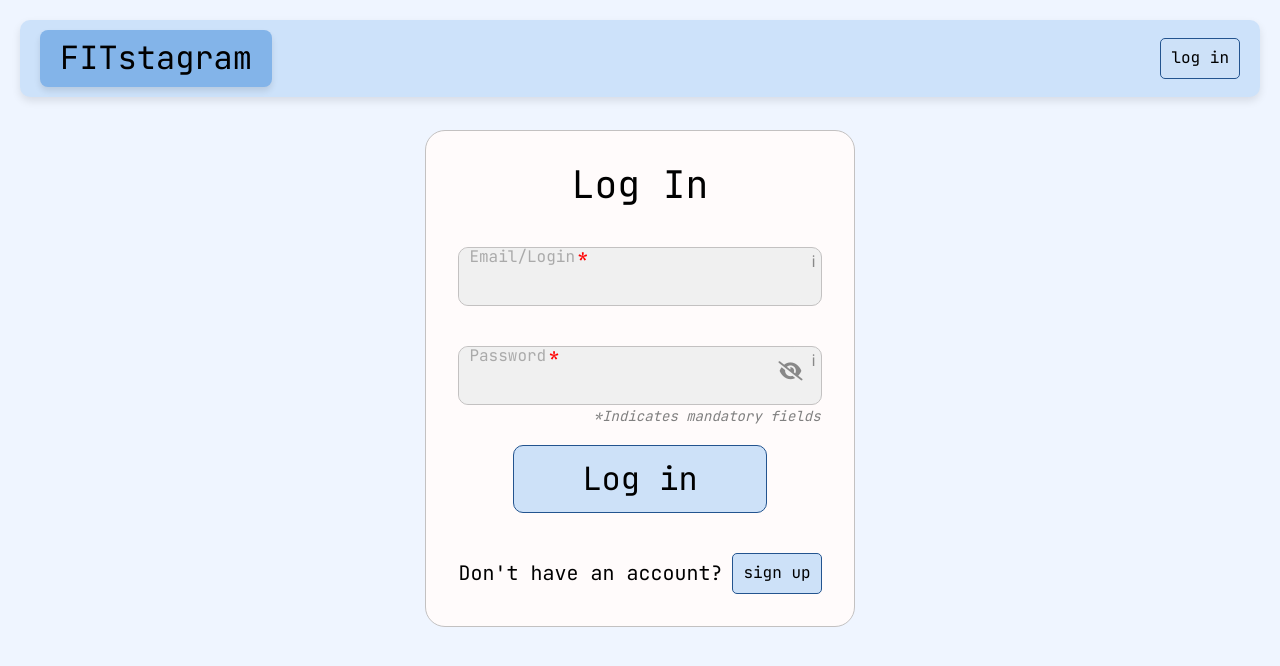
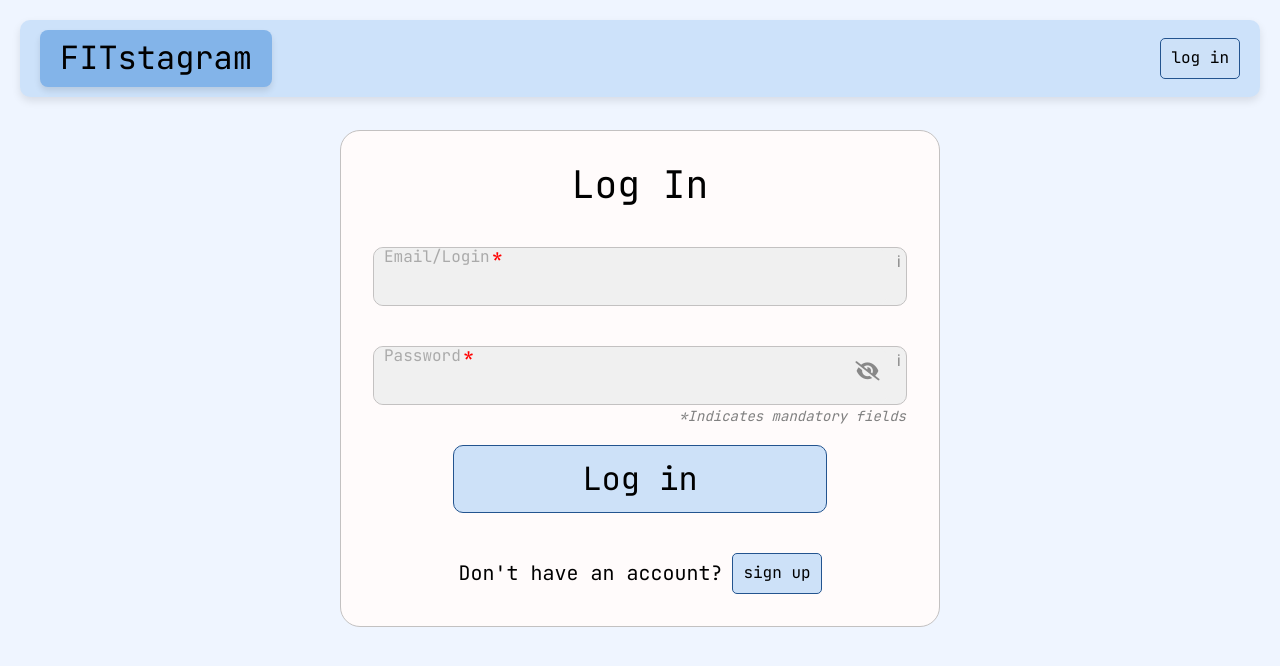
Before and after one commit to Bel0rusochka/IIS-PROJ, a Flask app: page /login in a window 1280 px wide. Shown: the top 666 px of the page. Run offline with Flask 3, Linux system fonts and the light colour scheme.

Commit message:
Undo update style.css

```diff
--- a/static/css/style.css
+++ b/static/css/style.css
@@ -152,7 +152,7 @@ img {
 }
 /* Signup form container */
 .pagesignup-signup {
-/*   width: 600px; */
+  width: 600px;
   display: flex;
   flex-direction: column;
   align-items: center;
```
